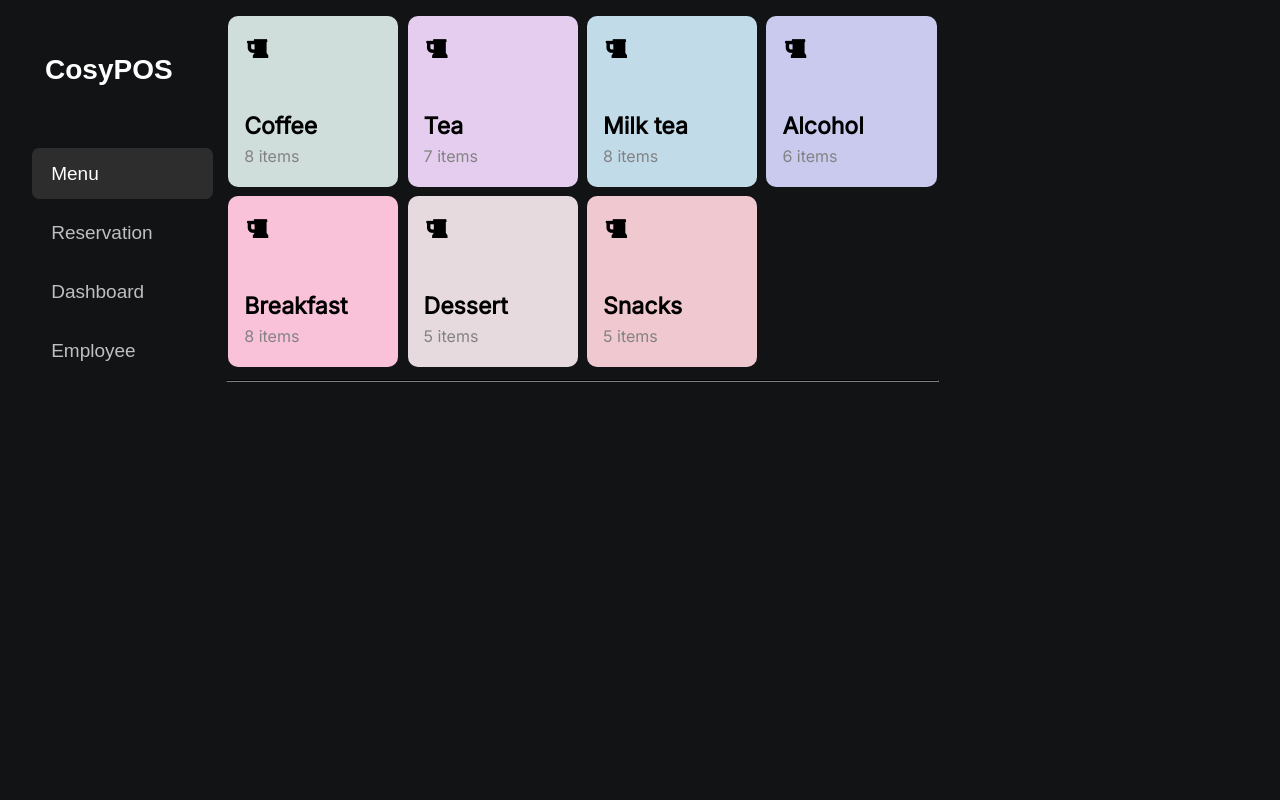
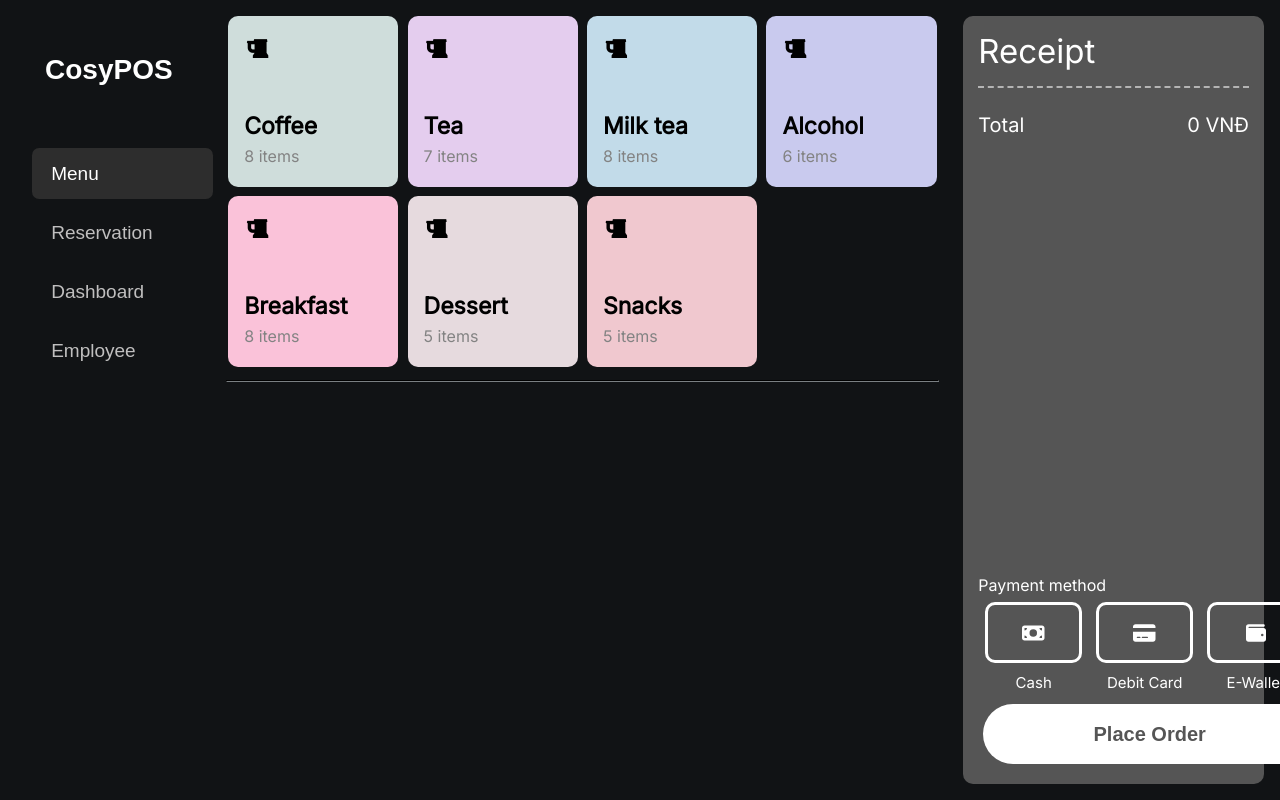
Before and after one commit to LCMTRI/pos_system, a React (Create React App) app: page /menu in a window 1280 px wide. Built offline with nearby package versions, Linux system fonts and the light colour scheme.

Commit message:
feat(side section): add receipt

```diff
--- a/src/App.js
+++ b/src/App.js
@@ -26,6 +26,9 @@ const App = () => {
       <div className="right-container">
         <Routes>
           <Route path="/menu" element={<Menuside />} />
+          <Route path="/dashboard" element={<div></div>} />
+          <Route path="/reservation" element={<div></div>} />
+          <Route path="/" element={<div></div>} />
           <Route path="/*" element={
             <>
               <h1>Side-section</h1>
--- a/src/components/foodCard/FoodCard.js
+++ b/src/components/foodCard/FoodCard.js
@@ -20,7 +20,7 @@ function FoodCard({name, price}) {
     }, [num])
 
     useEffect (() => {
-        if (orderState.data.findIndex(v => v.name === name) === -1)  {
+        if (orderState.data.findIndex(v => v.name === name) === -1) {
             num = 0
             setNum(0)
         }
@@ -31,9 +31,9 @@ function FoodCard({name, price}) {
     const handleIns = () => {
         setNum(++num)
         if (num === 1)
-            orderDispatch({type: 'ADD', payload: {name: name, no: num}})
+            orderDispatch({type: 'ADD', payload: {name: name, no: num, price: price}})
         else
-            orderDispatch({type: 'INS', payload: {name: name, no: num}})
+            orderDispatch({type: 'INS', payload: {name: name, no: num, price: price}})
 
     }
 
@@ -42,7 +42,7 @@ function FoodCard({name, price}) {
         if (num === 0)
             orderDispatch({type: 'DELETE', payload: {name: name}})
         else
-            orderDispatch({type: 'DES', payload: {name: name, no: num}})
+            orderDispatch({type: 'DES', payload: {name: name, no: num, price: price}})
     }
 
 
@@ -60,7 +60,7 @@ function FoodCard({name, price}) {
             <span>{name}</span>
         </div>
         <div className='food-price'>
-            <span>{price} VNĐ</span>
+            <span>{price.toLocaleString()} VNĐ</span>
         </div>
         <div className="food-num">
             <i className="fa fa-plus-square-o" aria-hidden="true" onClick={() => handleIns()}></i>
--- a/src/components/itemCard/ItemCard.css
+++ b/src/components/itemCard/ItemCard.css
@@ -56,3 +56,15 @@
     margin: auto 0;
     margin-left: 10px;
 }
+
+.debt {
+    font-size: 17px;
+    color: white;
+    margin: auto 0;
+    margin-left: 110px;
+}
+
+.debt span {
+    display: block;
+    width: 110px;
+}
--- a/src/components/itemCard/ItemCard.jsx
+++ b/src/components/itemCard/ItemCard.jsx
@@ -5,7 +5,7 @@ import { faTrash } from '@fortawesome/free-solid-svg-icons';
 import { FontAwesomeIcon } from "@fortawesome/react-fontawesome";
 import { OrderContext } from "../../contexts/OrderContext";
 
-const ItemCard = ({ num, name, amount }) => {
+const ItemCard = ({ num, price, name, amount }) => {
   let [state, setState] = useState(false);
   const [visible, setVisible] = useState(true);
   const { orderState, orderDispatch } = useContext(OrderContext);
@@ -49,6 +49,9 @@ const ItemCard = ({ num, name, amount }) => {
               <div className="amount">
                 <span>x{amount}</span>
               </div>
+              <div className="debt">
+                <span>{(price * amount).toLocaleString()} VNĐ</span>
+              </div>
             </div>
           </div>
         </div>
--- /dev/null
+++ b/src/components/receipt/Receipt.css
@@ -0,0 +1,97 @@
+.rec-container {
+    position: relative;
+    padding: 15px;
+    width: 100%;
+    flex: 1;
+    border-radius: 10px;
+    background-color: #555;
+    font-family: 'Inter', sans-serif;
+}
+
+.header {
+    font-size: 33px;
+    font-weight: 500;
+    width: inherit;
+    padding-bottom: 15px;
+    border-bottom: 2px dashed #b4b4b4;
+}
+
+.body {
+    margin-top: 25px;
+    height: 50px;
+}
+
+.body #total {
+    float: left;
+    font-size: 20px;
+}
+
+.body #price {
+    float: right;
+    font-size: 20px;
+    font-weight: 500;
+}
+
+.payment-method {
+    position: absolute;
+    bottom: 85px;
+    display: flex;
+    flex-direction: column;
+    width: 333px;
+}
+
+.methods {
+    display: flex;
+    width: inherit;
+}
+
+.column {
+    width: 33.33%;
+    height: 90px;
+    display: flex;
+    flex-direction: column;
+    align-items: center;
+    justify-content: center;
+    gap: 10px;
+    margin: 7px;
+}
+
+.column span {
+    font-size: 15px;
+}
+
+.cash, .debit-card, .e-wallet {
+    font-size: 20px;
+    border-radius: 10px;
+    display: flex;
+    align-items: center;
+    justify-content: center;
+    border: 3px solid white;
+    height: 70px;
+    width: 100%;
+    transition: all 0.3s;
+}
+
+.cash:hover, .debit-card:hover, .e-wallet:hover {
+    height: 70px;
+    background-color: white;
+    color: #555;
+}
+
+.place-order button {
+    position: absolute;
+    margin: 5px;
+    border: none;
+    bottom: 15px;
+    display: flex;
+    display: flex;
+    align-items: center;
+    justify-content: center;
+    background-color: white;
+    color: #555;
+    font-size: 20px;
+    font-weight: 600;
+    border-radius: 30px;
+    height: 60px;
+    width: 333px;
+}
--- /dev/null
+++ b/src/components/receipt/Receipt.jsx
@@ -0,0 +1,64 @@
+import React from "react";
+import "./Receipt.css";
+import {
+  faMoneyBill,
+  faCreditCard,
+  faWallet,
+} from "@fortawesome/free-solid-svg-icons";
+import { FontAwesomeIcon } from "@fortawesome/react-fontawesome";
+import { useContext } from "react";
+import { OrderContext } from "../../contexts/OrderContext";
+
+function Receipt({ total }) {
+  const { orderState, orderDispatch } = useContext(OrderContext);
+
+//   const handleDes = () => {
+//     setNum(--num)
+//     if (num === 0)
+//         orderDispatch({type: 'DELETE', payload: {name: name}})
+//     else
+//         orderDispatch({type: 'DES', payload: {name: name, no: num, price: price}})
+//     }
+
+    return (
+    <div className="rec-container">
+      <div className="rec-content">
+        <div className="header">
+          <span>Receipt</span>
+        </div>
+        <div className="body">
+          <span id="total">Total</span>
+          <span id="price">{total.toLocaleString()} VNĐ</span>
+        </div>
+        <div className="payment-method">
+          <span>Payment method</span>
+          <div className="methods">
+            <div className="column">
+              <div className="cash">
+                <FontAwesomeIcon icon={faMoneyBill} />
+              </div>
+              <span>Cash</span>
+            </div>
+            <div className="column">
+              <div className="debit-card">
+                <FontAwesomeIcon icon={faCreditCard} />
+              </div>
+              <span>Debit Card</span>
+            </div>
+            <div className="column">
+              <div className="e-wallet">
+                <FontAwesomeIcon icon={faWallet} />
+              </div>
+              <span>E-Wallet</span>
+            </div>
+          </div>
+        </div>
+        <div className="place-order">
+          <button>Place Order</button>
+        </div>
+      </div>
+    </div>
+  );
+}
+
+export default Receipt;
--- a/src/pages/Menu/Menuside.css
+++ b/src/pages/Menu/Menuside.css
@@ -1,5 +1,7 @@
 .side-container {
-    transition: all 5s;
+    display: flex;
+    flex-direction: column;
+    height: 100%;
 }
 
 .side-container ul {
--- a/src/pages/Menu/Menuside.jsx
+++ b/src/pages/Menu/Menuside.jsx
@@ -1,20 +1,24 @@
 import { React, useContext, useEffect, useState } from 'react';
 import './Menuside.css';
 import ItemCard from '../../components/itemCard/ItemCard';
+import Receipt from '../../components/receipt/Receipt';
 import { OrderContext } from '../../contexts/OrderContext';
 
 const Menuside = () => {
     const [list, setList] = useState([]);
     const { orderState, orderDispatch } = useContext(OrderContext);
     useEffect(() => {
-        setList(orderState.data.map(e => <li><ItemCard name={e.name} num={e.no} amount={e.no} /></li>))
+        // setList(orderState.data.map(e => <li><ItemCard name={e.name} num={e.no} amount={e.no} /></li>))
+        setList(orderState.data);
     },[orderState]);
 
     return (
         <div className="side-container">
             <ul>
-                {list}
+                {list.map(e => <li><ItemCard name={e.name} price={e.price} amount={e.no} /></li>)}
+                {console.log(list)}
             </ul>
+            <Receipt total={list.length === 0 ? 0 : list.reduce((a,v) => a = a + (v.price * v.no), 0)} />
         </div>
     );
 }
```
Also changed, not shown: src/pages/Menu/Menu.jsx (+50 -140 lines).
